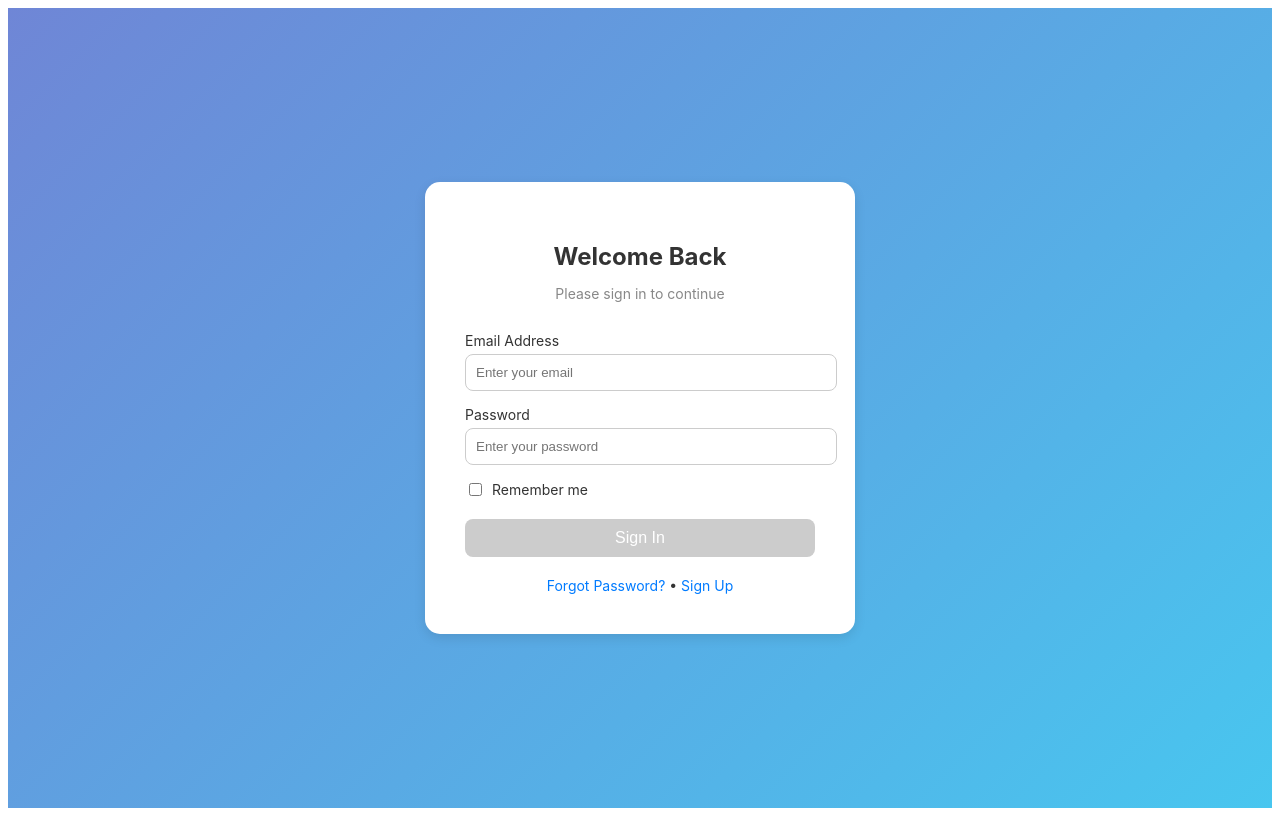
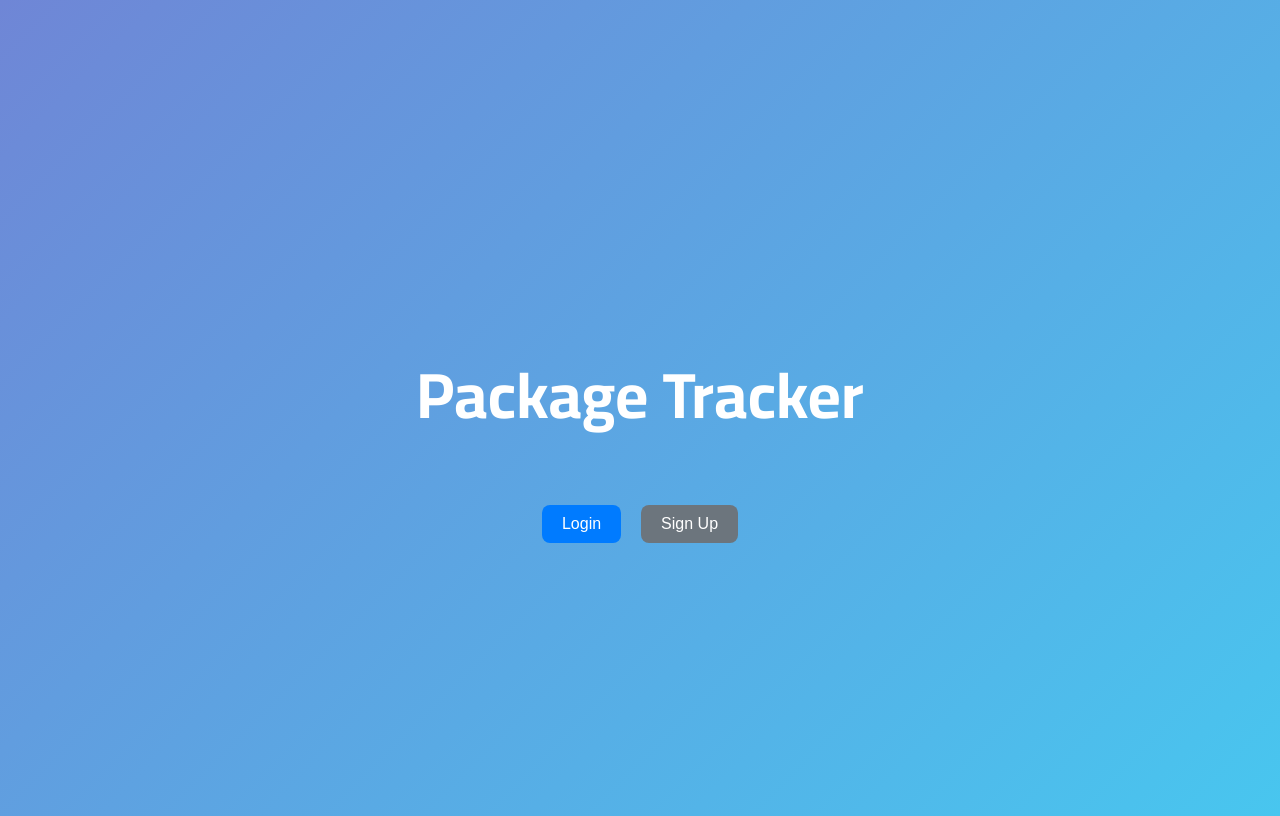
Before and after one commit to AdhamIsHere/Package-Tracker, an Angular app in the folder Front-end/: page / in a window 1280 px wide. Before the commit this address led to /login. Built offline with nearby package versions, Linux system fonts and the light colour scheme.

Commit message:
Update_Frontend_without_Bootstrap

```diff
--- a/Front-end/src/app/app-routing.module.ts
+++ b/Front-end/src/app/app-routing.module.ts
@@ -1,12 +1,13 @@
 import { NgModule } from '@angular/core';
 import { RouterModule, Routes } from '@angular/router';
+import { SplashScreenComponent } from './splash-screen/splash-screen.component';
 import { LoginComponent } from './login/login.component';
 import { SignUpComponent } from './sign-up/sign-up.component';
 
 const routes: Routes = [
+  { path: '', component: SplashScreenComponent },  // Default route for Splash Screen
   { path: 'login', component: LoginComponent },
   { path: 'sign-up', component: SignUpComponent },
-  { path: '', redirectTo: '/login', pathMatch: 'full' }, // Default route
 ];
 
 @NgModule({
--- a/Front-end/src/app/app.component.html
+++ b/Front-end/src/app/app.component.html
@@ -302,6 +302,8 @@
   }
 </style>
 
-
+<link rel="preconnect" href="https://fonts.googleapis.com">
+<link rel="preconnect" href="https://fonts.gstatic.com" crossorigin>
+<link href="https://fonts.googleapis.com/css2?family=Cairo:wght@200..1000&display=swap" rel="stylesheet">
 
 <router-outlet></router-outlet>
--- a/Front-end/src/app/app.module.ts
+++ b/Front-end/src/app/app.module.ts
@@ -8,12 +8,14 @@ import { AppComponent } from './app.component';
 import { LoginComponent } from './login/login.component';
 import { SignUpComponent } from './sign-up/sign-up.component';
 import { AuthService } from './services/auth.service';
+import { SplashScreenComponent } from './splash-screen/splash-screen.component';
 
 @NgModule({
   declarations: [
     AppComponent,
     LoginComponent,
-    SignUpComponent
+    SignUpComponent,
+    SplashScreenComponent
   ],
   imports: [
     BrowserModule,
--- a/Front-end/src/app/login/login.component.css
+++ b/Front-end/src/app/login/login.component.css
@@ -4,7 +4,7 @@
   justify-content: center;
   align-items: center;
   height: 100vh;
-  background: linear-gradient(135deg, #6f86d6, #48c6ef);
+
 }
 
 .login-card {
--- a/Front-end/src/app/login/login.component.html
+++ b/Front-end/src/app/login/login.component.html
@@ -47,7 +47,7 @@
       </button>
 
       <div class="footer-links">
-        <a href="#">Forgot Password?</a> • <a routerLink="/sign-up">Sign Up</a>
+        <a routerLink="/sign-up"> Don't Have Account ? Sign Up</a>
       </div>
     </form>
   </div>
--- a/Front-end/src/app/sign-up/sign-up.component.css
+++ b/Front-end/src/app/sign-up/sign-up.component.css
@@ -4,7 +4,7 @@
   justify-content: center;
   align-items: center;
   height: 100vh;
-  background: linear-gradient(135deg, #6f86d6, #48c6ef);
+
 }
 
 .signup-card {
--- /dev/null
+++ b/Front-end/src/app/splash-screen/splash-screen.component.css
@@ -0,0 +1,48 @@
+/* Centering the Splash Screen */
+.splash-container {
+    display: flex;
+    flex-direction: column;
+    justify-content: center;
+    align-items: center;
+    height: 100vh;
+
+
+  }
+
+  .animated-text {
+    font-size: 64px;
+    font-weight: bold;
+    color: white;
+    margin-bottom: 30px;
+    font-family: "Cairo", sans-serif;
+    padding-block: 20px;
+  }
+
+  .button-container {
+    display: flex;
+    gap: 20px;
+  }
+
+  button.btn {
+    padding: 10px 20px;
+    font-size: 16px;
+    border-radius: 8px;
+    transition: 1s 0s all;
+    cursor: pointer;
+  }
+
+  button.btn:hover {
+    background-color: #121c57;
+  }
+
+  button.btn-primary {
+    background-color: #007bff;
+    color: white;
+    border: none;
+  }
+
+  button.btn-secondary {
+    background-color: #6c757d;
+    color: white;
+    border: none;
+  }
--- /dev/null
+++ b/Front-end/src/app/splash-screen/splash-screen.component.html
@@ -0,0 +1,8 @@
+<div class="splash-container">
+    <h1 class="animated-text">{{ displayedText }}</h1>
+
+    <div class="button-container">
+      <button class="btn btn-primary" routerLink="/login">Login</button>
+      <button class="btn btn-secondary" routerLink="/sign-up">Sign Up</button>
+    </div>
+  </div>
--- /dev/null
+++ b/Front-end/src/app/splash-screen/splash-screen.component.ts
@@ -0,0 +1,27 @@
+import { Component, OnInit } from '@angular/core';
+
+@Component({
+  selector: 'app-splash-screen',
+  templateUrl: './splash-screen.component.html',
+  styleUrls: ['./splash-screen.component.css']
+})
+export class SplashScreenComponent implements OnInit {
+  displayedText = '';
+  fullText = 'Package Tracker';
+  charIndex = 0;
+
+  ngOnInit(): void {
+    this.animateText();
+  }
+
+  animateText() {
+    const interval = setInterval(() => {
+      if (this.charIndex < this.fullText.length) {
+        this.displayedText += this.fullText[this.charIndex];
+        this.charIndex++;
+      } else {
+        clearInterval(interval);
+      }
+    }, 100);
+  }
+}
--- a/Front-end/src/styles.css
+++ b/Front-end/src/styles.css
@@ -1 +1,4 @@
 /* You can add global styles to this file, and also import other style files */
+body {
+    background: linear-gradient(135deg, #6f86d6, #48c6ef);
+}
```
